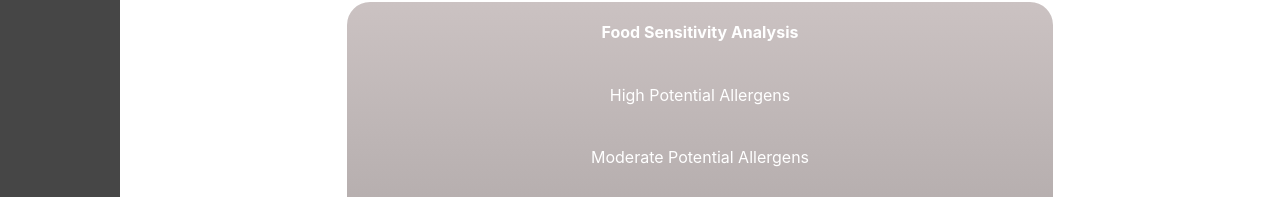
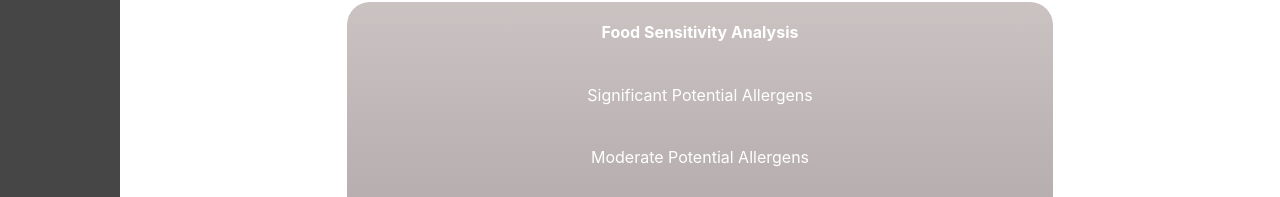
Before and after one commit to candacecodes/ProjE, a React (Create React App) app: page /foods in a window 1280 px wide. Shown: the part 547-744 px from the top of the page. Built offline with nearby package versions, Linux system fonts and the light colour scheme.

Commit message:
frontend wording

```diff
--- a/src/pages/Foods.js
+++ b/src/pages/Foods.js
@@ -587,7 +587,7 @@ export default class Foods extends Component {
 					<div>
 						<div id="bottom-div">
 							<b>Food Sensitivity Analysis</b>
-							<div>High Potential Allergens</div>
+							<div>Significant Potential Allergens</div>
 							<div>Moderate Potential Allergens</div>
 							<div>Low Potential Allergens</div>
 						</div>
```
